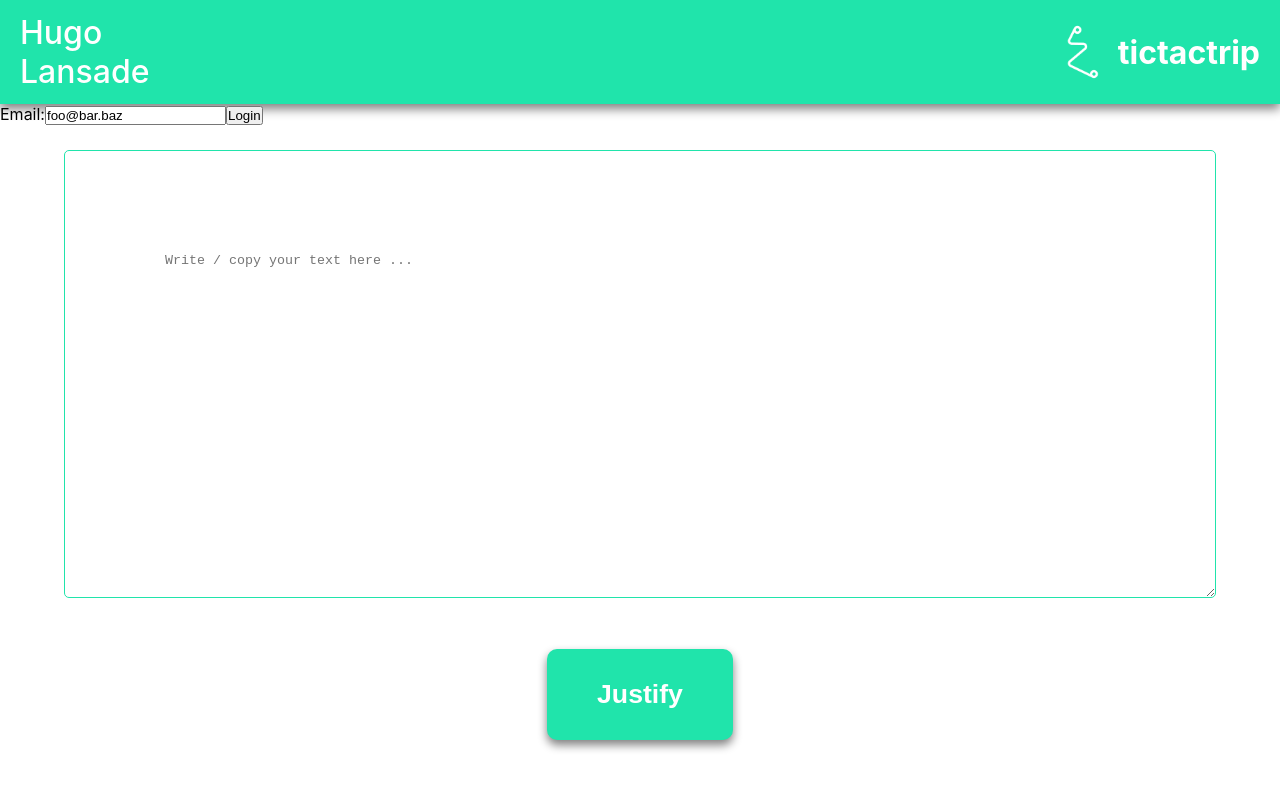
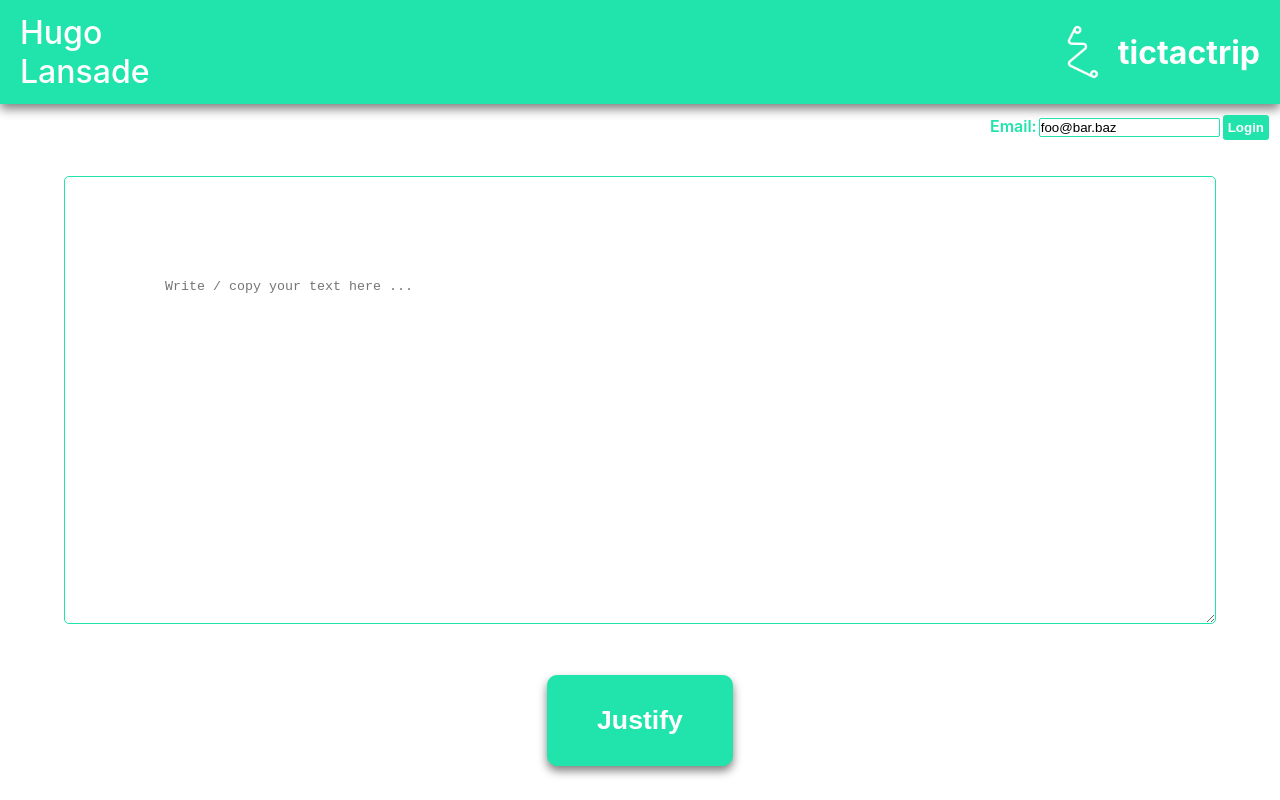
Before and after one commit to HugoLansade/tictactrip, a React (Create React App) app: page / in a window 1280 px wide. Built offline with nearby package versions, Linux system fonts and the light colour scheme.

Commit message:
login btn modification

```diff
--- a/src/App.css
+++ b/src/App.css
@@ -95,3 +95,49 @@
   border-radius: 5px;
   border: 1px solid var(--green);
 }
+
+
+/************************ Login ********************/
+
+#global-container-login{
+  display: flex;
+  justify-content: flex-end;
+  padding: 10px;
+}
+
+.label-login{
+  font-weight: 600;
+  color: var(--green);
+}
+
+.input-email{
+  margin: 0px 2px;
+  padding: 1px;
+  border: 1px solid var(--green);
+  border-radius: 2px;
+}
+
+
+.btn-login{
+  background-color: var(--green);
+  color: white;
+  font-weight: 600;
+  text-align: center;
+  border-radius: 3px;
+  padding: 5px;
+  margin: 1px;
+  /* box-shadow:0 5px 10px grey; */
+  border : none;
+}
+
+.btn-login:hover{
+  background-color: var(--white);
+  color: var(--green);
+  font-weight: 600;
+  text-align: center;
+  border-radius: 3px;
+  padding: 3px;
+  margin: 1px;
+  /* box-shadow:0 5px 10px grey; */
+  border: 2px solid var(--green);
+}
--- a/src/components/Auth/Auth.tsx
+++ b/src/components/Auth/Auth.tsx
@@ -8,12 +8,12 @@ export default function Auth({login} : AuthProps) {
     }
    // https://fr.reactjs.org/docs/forms.html add handlechange to input to remove those log errors
     return (
-        <div>
+        <div id='global-container-login'>
             <form id='form-login' onSubmit={login}>
-                <label>Email:
-                    <input type="text" value={"foo@bar.baz"} onChange={todo}/>
+                <label className='label-login'>Email:
+                    <input className='input-email' type="text" value={"foo@bar.baz"} onChange={todo}/>
                 </label>
-                <input type="submit" value="Login" />
+                <input className='btn-login' type="submit" value="Login" />
             </form>
         </div>
     )
```
